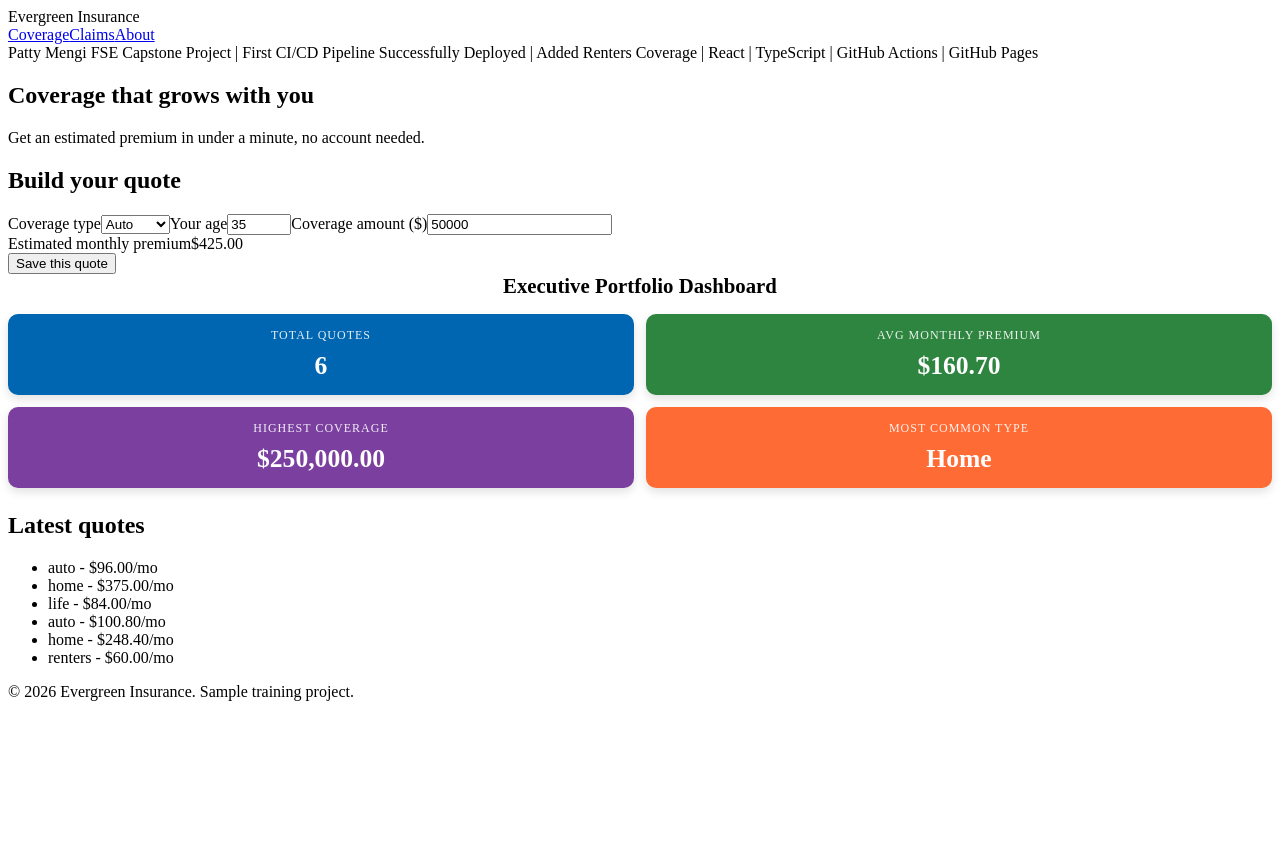
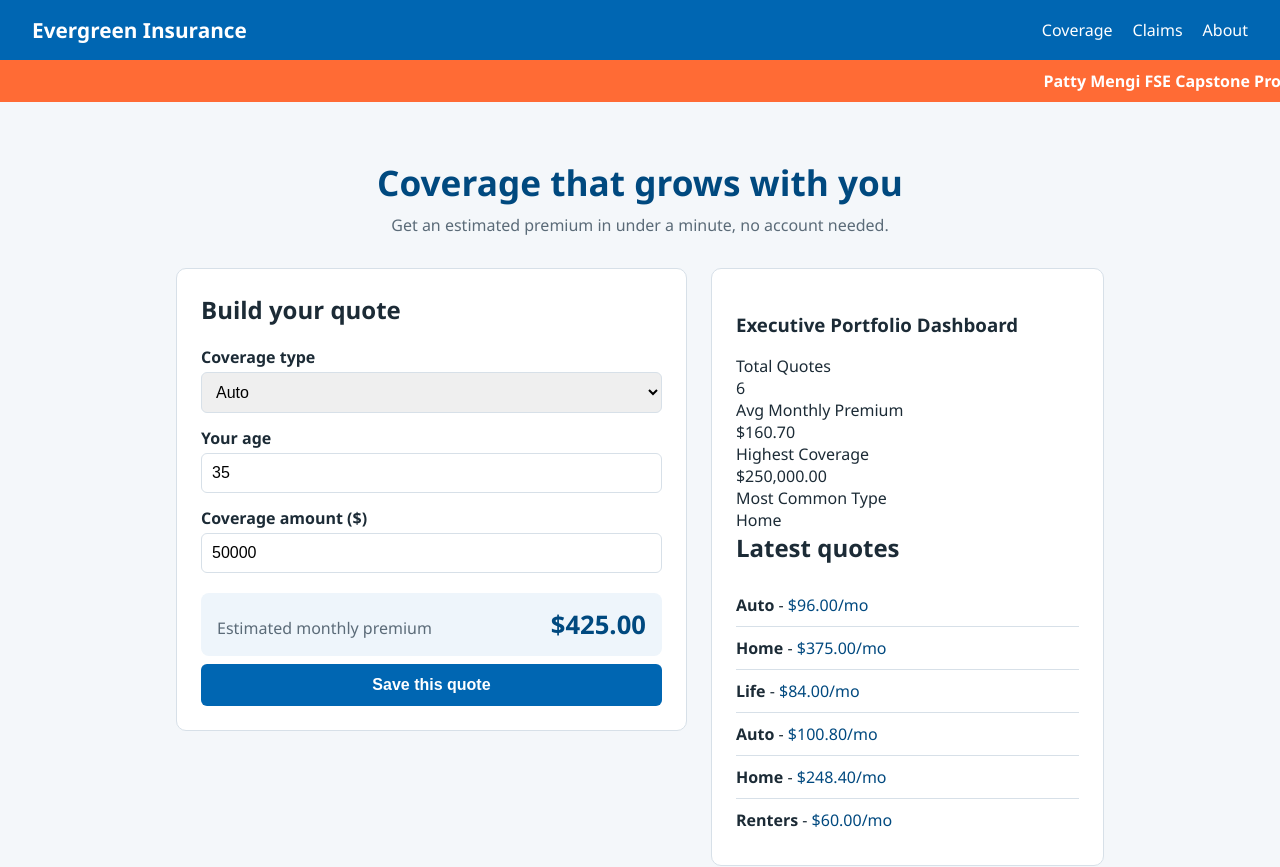
Before and after one commit to asc1-student09/evergreen-quote-react-delivery, a React (Vite) app: page / in a window 1280 px wide. Shown: the top 867 px of the page. Before the commit the page ends 800 px from the top, so only its background shows below. Built offline with nearby package versions, Linux system fonts and the light colour scheme; the HTML template or start-up script is replaced by a standard one.

Commit message:
Restore original site styling

```diff
--- a/src/index.css
+++ b/src/index.css
@@ -1,59 +1,210 @@
-/* Executive Dashboard */
-.dashboard-summary {
-  margin-bottom: 24px;
+:root {
+  /* Liberty Mutual blue carried over from the Phase 1 brand refresh */
+  --primary: #0066b2;
+  --primary-dark: #00497f;
+  --text: #1c2b36;
+  --muted: #5b6b78;
+  --surface: #ffffff;
+  --page-bg: #f4f7fa;
+  --border: #d7e0e8;
+  --form-padding: 24px;
 }
 
-.dashboard-summary h3 {
-  text-align: center;
-  margin-top: 0;
-  margin-bottom: 16px;
-  color: var(--primary-dark);
-  font-size: 1.3rem;
+* {
+  box-sizing: border-box;
 }
 
-.dashboard-cards {
-  display: grid;
-  grid-template-columns: repeat(2, 1fr);
-  gap: 12px;
+body {
+  margin: 0;
+  font-family: "Segoe UI", system-ui, -apple-system, Arial, sans-serif;
+  color: var(--text);
+  background: var(--page-bg);
 }
 
-.dashboard-card {
-  padding: 14px;
-  border-radius: 10px;
-  text-align: center;
-  color: white;
-  box-shadow: 0 4px 10px rgba(0, 0, 0, 0.12);
+.site-header {
+  display: flex;
+  align-items: center;
+  justify-content: space-between;
+  background: var(--primary);
+  color: #fff;
+  padding: 16px 32px;
 }
 
-.dashboard-card:nth-child(1) {
-  background: #0066b2;
+.brand {
+  font-size: 1.3rem;
+  font-weight: 700;
 }
 
-.dashboard-card:nth-child(2) {
-  background: #2e8540;
+.site-nav a {
+  color: #fff;
+  text-decoration: none;
+  margin-left: 20px;
 }
 
-.dashboard-card:nth-child(3) {
-  background: #7b3fa0;
+.page {
+  max-width: 960px;
+  margin: 0 auto;
+  padding: 24px 16px 48px;
 }
 
-.dashboard-card:nth-child(4) {
-  background: #ff6b35;
+.hero {
+  text-align: center;
+  padding: 32px 16px;
 }
 
-.card-label {
-  font-size: 0.75rem;
-  text-transform: uppercase;
-  letter-spacing: 1px;
-  opacity: 0.9;
+.hero h1 {
+  font-size: 2.2rem;
+  margin: 0 0 8px;
+  color: var(--primary-dark);
 }
 
-.card-value {
+.hero p {
+  color: var(--muted);
+  margin: 0;
+}
+
+.quote-form-section {
+  display: grid;
+  grid-template-columns: 1.3fr 1fr;
+  gap: 24px;
+  align-items: start;
+}
+
+.quote-form,
+.recent-quotes {
+  background: var(--surface);
+  border: 1px solid var(--border);
+  border-radius: 10px;
+  padding: var(--form-padding);
+}
+
+.quote-form h2,
+.recent-quotes h2 {
+  margin-top: 0;
+}
+
+.quote-form label {
+  display: block;
+  margin: 14px 0 4px;
+  font-weight: 600;
+}
+
+.quote-form select,
+.quote-form input {
+  width: 100%;
+  padding: 10px;
+  border: 1px solid var(--border);
+  border-radius: 6px;
+  font-size: 1rem;
+}
+
+.estimate {
+  display: flex;
+  align-items: baseline;
+  justify-content: space-between;
+  margin: 20px 0 8px;
+  padding: 14px 16px;
+  background: #eef5fb;
+  border-radius: 8px;
+}
+
+.estimate-label {
+  color: var(--muted);
+}
+
+.estimate-amount {
   font-size: 1.6rem;
   font-weight: 700;
-  margin-top: 8px;
+  color: var(--primary-dark);
 }
 
-.card-value-text {
+.message {
+  min-height: 1.2em;
+  margin: 4px 0 12px;
+  color: #b3261e;
+  font-size: 0.95rem;
+}
+
+.message.success {
+  color: #1b7f43;
+}
+
+.primary-btn {
+  width: 100%;
+  padding: 12px;
+  border: none;
+  border-radius: 6px;
+  background: var(--primary);
+  color: #fff;
+  font-size: 1rem;
+  font-weight: 600;
+  cursor: pointer;
+}
+
+.primary-btn:hover {
+  background: var(--primary-dark);
+}
+
+.recent-list {
+  list-style: none;
+  margin: 0;
+  padding: 0;
+}
+
+.recent-list li {
+  padding: 10px 0;
+  border-bottom: 1px solid var(--border);
+}
+
+.recent-list li:last-child {
+  border-bottom: none;
+}
+
+.recent-list .quote-type {
+  font-weight: 600;
   text-transform: capitalize;
 }
+
+.recent-list .quote-premium {
+  color: var(--primary-dark);
+}
+
+.site-footer {
+  text-align: center;
+  color: var(--muted);
+  padding: 24px 16px;
+  font-size: 0.9rem;
+}
+/* Rolling Banner */
+
+.rolling-banner {
+  width: 100%;
+  overflow: hidden;
+  background-color: #ff6b35;
+  color: white;
+  font-weight: 700;
+  padding: 10px 0;
+  white-space: nowrap;
+}
+
+.rolling-banner span {
+  display: inline-block;
+  padding-left: 100%;
+  animation: scroll-banner 60s linear infinite;
+}
+
+@keyframes scroll-banner {
+  0% {
+    transform: translateX(0%);
+  }
+
+  100% {
+    transform: translateX(-100%);
+  }
+}
+
+@media (max-width: 720px) {
+  .quote-form-section {
+    grid-template-columns: 1fr;
+  }
+}
```
